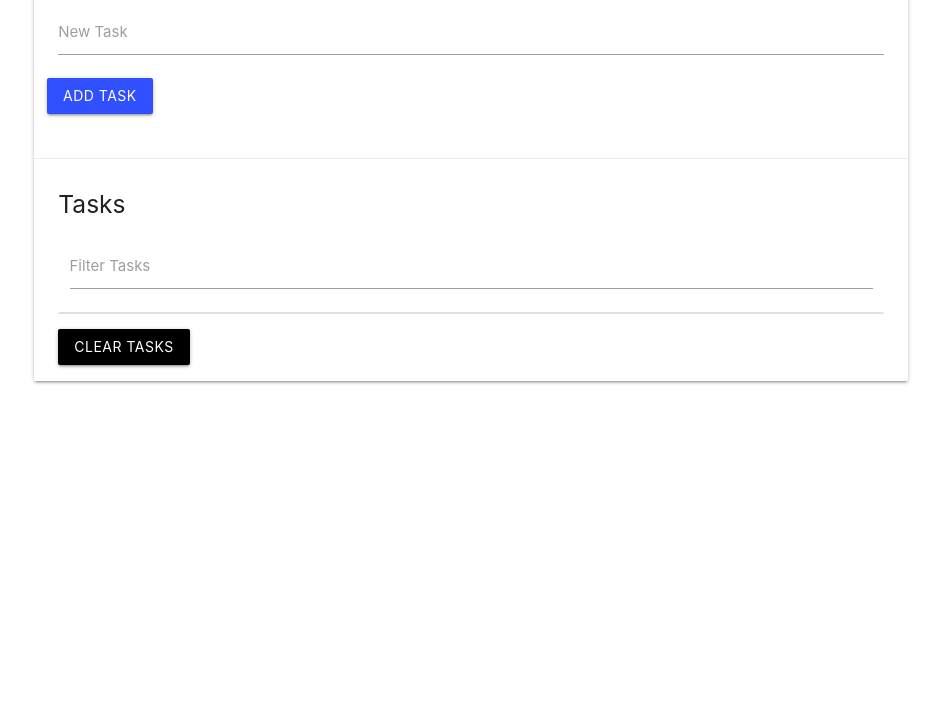
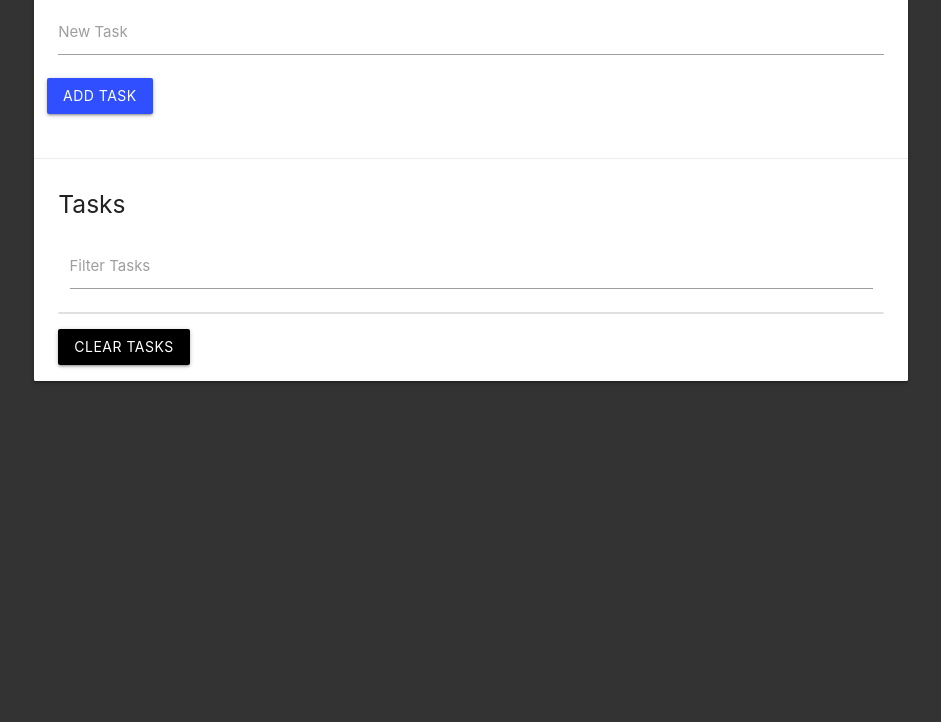
Before and after one commit to developmentBootcamp/TaskList, a plain HTML site: page index.html in a window 1280 px wide. Shown: the part 78-800 px from the top of the page, without its empty margins (169-1110 px from the left). Drawn offline with nearby package versions, Linux system fonts and the light colour scheme.

Commit message:
Updating style

```diff
--- a/index.html
+++ b/index.html
@@ -8,6 +8,11 @@
   <link rel="stylesheet" href="https://use.fontawesome.com/releases/v5.15.4/css/all.css" integrity="sha384-DyZ88mC6Up2uqS4h/KRgHuoeGwBcD4Ng9SiP4dIRy0EXTlnuz47vAwmeGwVChigm" crossorigin="anonymous">
   <link rel="stylesheet" href="https://cdn.jsdelivr.net/npm/@fortawesome/fontawesome-free@5.15.4/css/fontawesome.min.css" integrity="sha384-jLKHWM3JRmfMU0A5x5AkjWkw/EYfGUAGagvnfryNV3F9VqM98XiIH7VBGVoxVSc7" crossorigin="anonymous">
   <title>Task List</title>
+  <style>
+    body {
+      background: #333;
+    }
+  </style>
 </head>
 <body>
   <div class="container">
```
